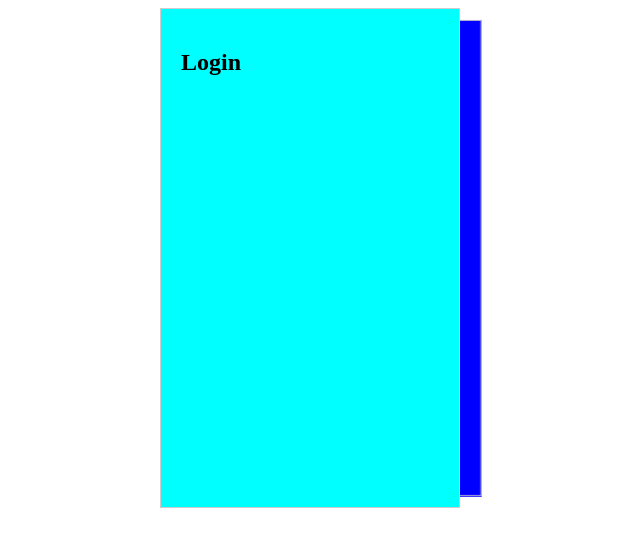
After one commit to Puls02/Ade_Sporting_Club, a PHP site: page /tentativo3.html in a window 1280 px wide. The commit adds this page. Shown: the top 547 px of the page, without its empty margins (330-970 px from the left). Run offline with PHP 8.4, Linux system fonts and the light colour scheme.

```diff
--- a/login_registrazione/login.html
+++ b/login_registrazione/login.html
@@ -29,6 +29,7 @@
             <img src="../immagini/login/hidden.png" alt="Mostra/Nascondi password" class="password-toggle" onclick="togglePasswordVisibility()">
         </div>
         <input class="loginbutton" type="submit" value="Accedi">
+        <p>Non hai ancora un account? <a id="popupLink" href="registration.php">Registrati qui</a></p>
     </form>
 </body>
 </html>
--- /dev/null
+++ b/tentativo3.html
@@ -0,0 +1,90 @@
+<!DOCTYPE html>
+<html lang="it">
+<head>
+<meta charset="UTF-8">
+<meta name="viewport" content="width=device-width, initial-scale=1.0">
+<title>Pagina di Login Interattiva</title>
+<style>
+/* Stile generale per il contenitore della pagina di login */
+body {
+    background: transparent;
+}
+.container {
+  position: relative;
+  width: 300px;
+  height: 500px;
+  margin: auto;
+  perspective: 1000px; /* Aggiunto per l'effetto 3D */
+}
+
+/* Stili comuni per entrambi i form */
+.form {
+  position: absolute;
+  width: 100%;
+  height: 100%;
+  transition: transform 0.6s ease-in-out;
+  backface-visibility: hidden;
+  border: 1px solid #ccc;
+  padding: 20px;
+  box-sizing: border-box;
+  overflow: hidden; /* Nasconde la parte che fuoriesce */
+}
+
+/* Stile per il form di fronte (login) */
+.front {
+  z-index: 2;
+  transform: translateX(0%) rotateY(0deg);
+  background-color: aqua;
+}
+
+/* Stile per il form sul retro (registrazione), visibile ma sfalzato */
+.back {
+  transform: translateX(10%) rotateY(0deg) translateZ(-50px); /* Spostato del 10% a destra e di 50px verso dietro */
+  z-index: 1; /* In secondo piano ma visibile */
+  clip-path: polygon(0 0, 100% 0, 100% 100%, 0 100%); /* Nasconde la parte che fuoriesce dal login */
+  background-color: blue;
+}
+
+/* Effetto al passaggio del mouse */
+.container:hover .back {
+  transform: translateX(0%) rotateY(0deg) translateZ(-50px); /* Torna al centro */
+  z-index: 3; /* Passa in primo piano */
+}
+
+.container:hover .front {
+  transform: translateX(-10%) rotateY(180deg); /* Spostato del 10% a sinistra */
+  z-index: 1; /* Passa in secondo piano */
+}
+</style>
+</head>
+<body>
+
+<div class="container">
+  <div class="form front">
+    <h2>Login</h2>
+    <!-- Form di login -->
+
+  </div>
+  <div class="form back">
+    <h2>Registrati</h2>
+    <!-- Form di registrazione -->
+    <a href="login_registrazione/registration.php" id="linkToClosePopup" >vai a struttura</a>
+  </div>
+</div>
+
+<script>
+document.addEventListener('DOMContentLoaded', function() {
+    var linkToClosePopup = document.getElementById('linkToClosePopup');
+    linkToClosePopup.addEventListener('click', function(event) {
+        event.preventDefault(); // Previeni il comportamento predefinito del link
+        window.parent.postMessage('closePopup', '*'); // Comunica al genitore di chiudere il popup
+        var targetURL = linkToClosePopup.getAttribute('href'); // Ottieni l'URL di destinazione dal link
+        setTimeout(function() {
+            window.parent.location.href = targetURL; // Reindirizza alla pagina specificata nel link utilizzando la finestra genitore
+        }, 400); // Aspetta 400 millisecondi prima di reindirizzare per permettere la chiusura del popup
+    });
+});
+</script>
+
+</body>
+</html>
```
Also changed, not shown: Style/navbar.css (+4 -36 lines).
